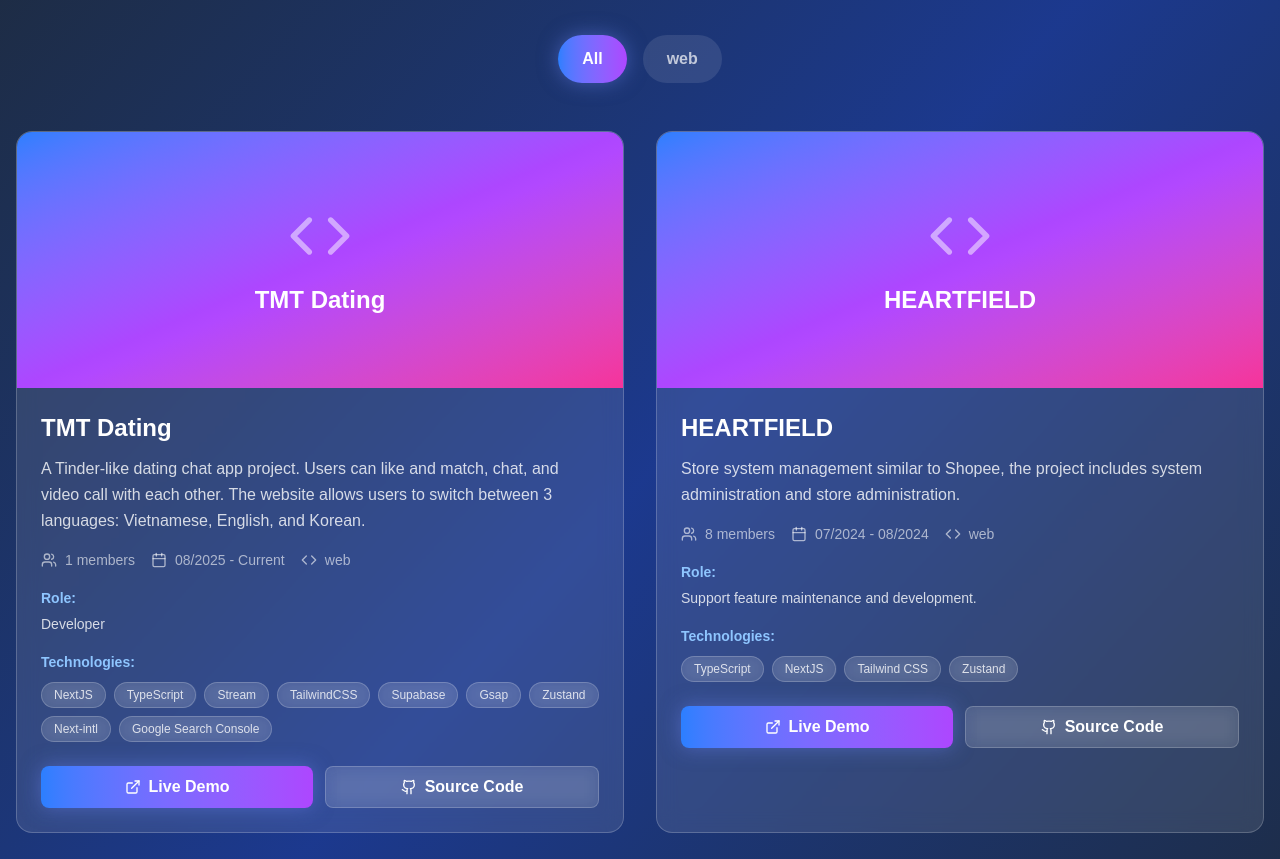
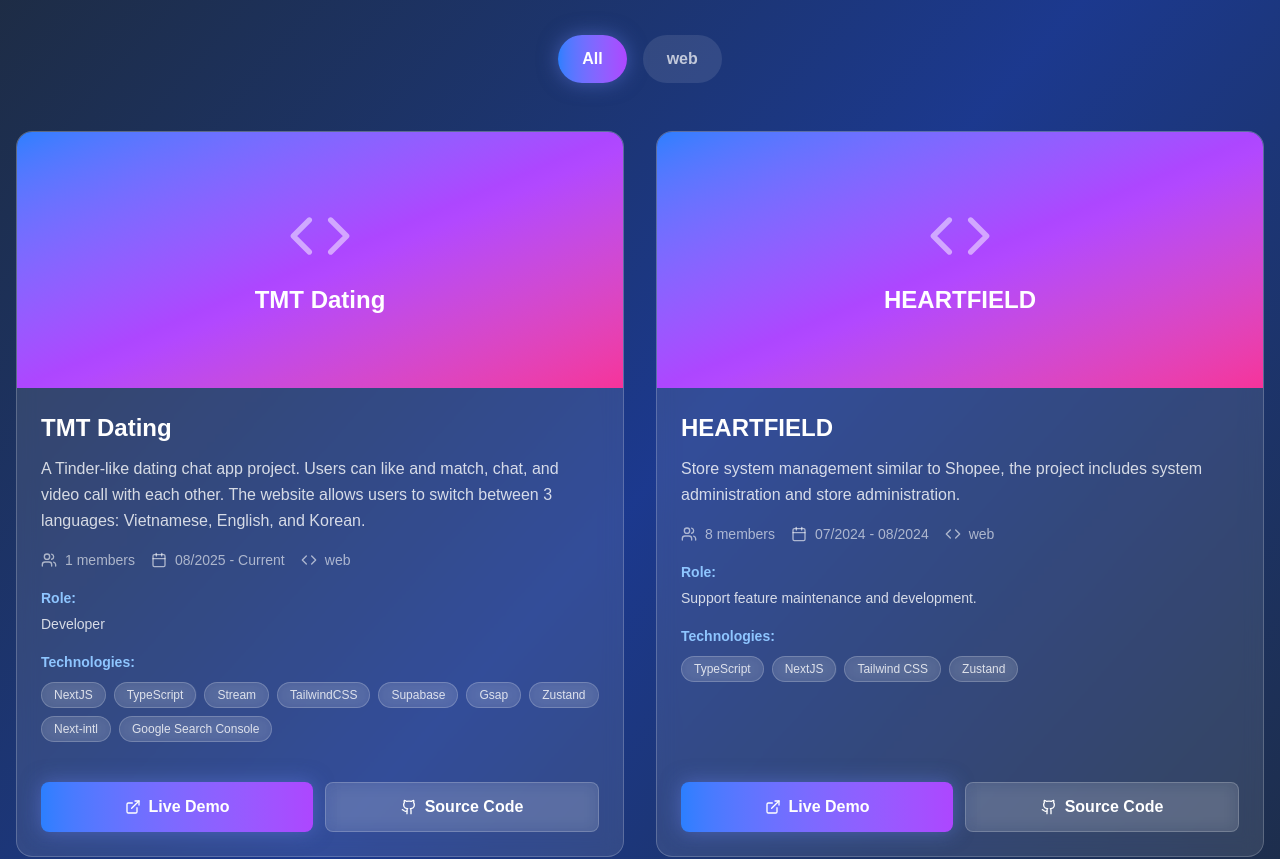
Before and after one commit to tranminhthang1606/TMT_Portfolio, a Next.js app: page / in a window 1280 px wide. Shown: the part 7200-8059 px from the top of the page. Built offline with nearby package versions, Linux system fonts and the light colour scheme.

Commit message:
chore: re-style group button live demo and source code

```diff
--- a/src/components/Projects.tsx
+++ b/src/components/Projects.tsx
@@ -94,7 +94,7 @@ export default function Projects() {
               variants={projectVariants}
               className="group relative"
             >
-              <div className="card-hover rounded-2xl overflow-hidden glass h-full">
+              <div className="card-hover rounded-2xl overflow-hidden glass h-full flex flex-col">
                 {/* Project Image */}
                 <div className="relative h-64 overflow-hidden">
                   <div className="w-full h-full bg-gradient-to-br from-blue-500 via-purple-500 to-pink-500 flex items-center justify-center">
@@ -130,7 +130,7 @@ export default function Projects() {
                 </div>
 
                 {/* Project Content */}
-                <div className="p-6">
+                <div className="p-6 flex flex-col flex-1">
                   <h3 className="text-2xl font-bold text-white mb-3">
                     {project.title}
                   </h3>
@@ -183,13 +183,13 @@ export default function Projects() {
 
 
                   {/* Action Buttons */}
-                  <div className="flex gap-3 mt-6">
+                  <div className="flex gap-3 mt-auto pt-6">
                     {project.live && (
                       <a
                         href={project.live}
                         target="_blank"
                         rel="noopener noreferrer"
-                        className="flex-1 flex items-center justify-center gap-2 px-4 py-2 bg-gradient-to-r from-blue-500 to-purple-500 text-white rounded-lg font-semibold hover:from-blue-600 hover:to-purple-600 transition-all duration-300 glow"
+                        className="flex-1 flex items-center justify-center gap-2 px-4 py-3 bg-gradient-to-r from-blue-500 to-purple-500 text-white rounded-lg font-semibold hover:from-blue-600 hover:to-purple-600 transition-all duration-300 glow min-h-[44px]"
                       >
                         <ExternalLink className="w-4 h-4" />
                         Live Demo
@@ -200,7 +200,7 @@ export default function Projects() {
                         href={project.github}
                         target="_blank"
                         rel="noopener noreferrer"
-                        className="flex-1 flex items-center justify-center gap-2 px-4 py-2 bg-white/10 backdrop-blur-sm text-white rounded-lg font-semibold hover:bg-white/20 transition-all duration-300 border border-white/20"
+                        className="flex-1 flex items-center justify-center gap-2 px-4 py-3 bg-white/10 backdrop-blur-sm text-white rounded-lg font-semibold hover:bg-white/20 transition-all duration-300 border border-white/20 min-h-[44px]"
                       >
                         <Github className="w-4 h-4" />
                         Source Code
```
